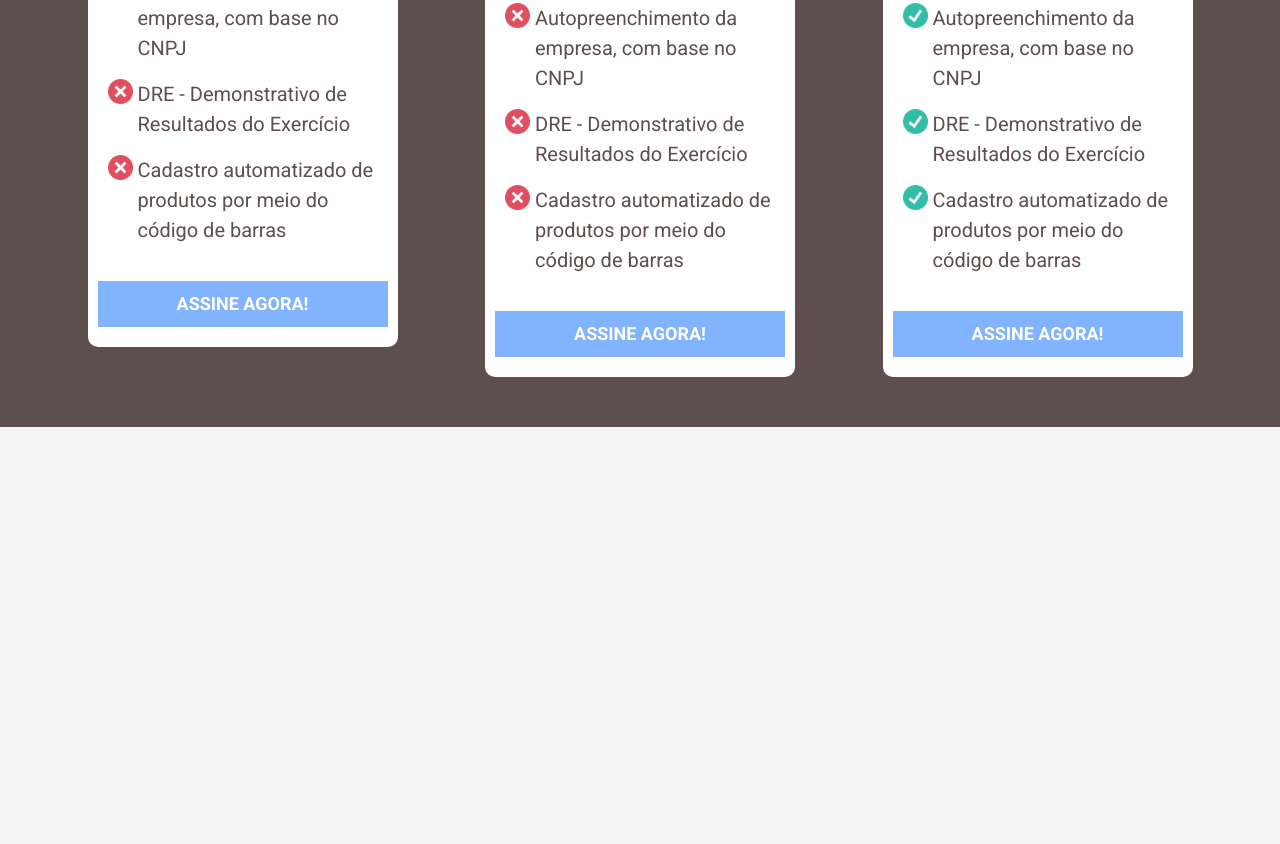
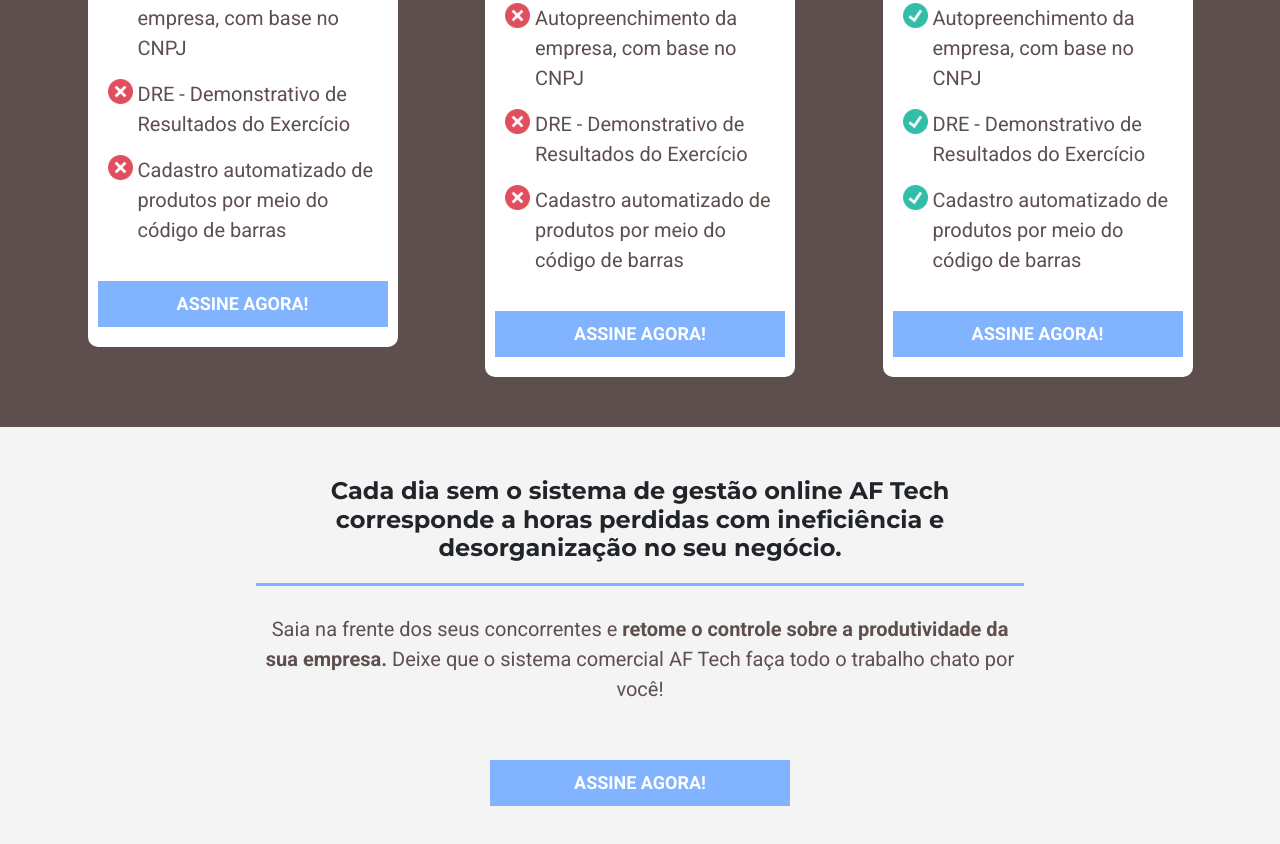
Before and after one commit to andersonmwp/af-tech-page, a plain HTML site: page index.html in a window 1280 px wide. Shown: the part 5397-6241 px from the top of the page. Before the commit the page ends 5824 px from the top, so only its background shows below. Drawn offline with nearby package versions, Linux system fonts and the light colour scheme.

Commit message:
finalizado a seção de finais

```diff
--- a/index.html
+++ b/index.html
@@ -14,6 +14,7 @@
     <link rel="stylesheet" href="src/css/informativo.css">
     <link rel="stylesheet" href="src/css/planos.css">
     <link rel="stylesheet" href="src/css/suporte.css">
+    <link rel="stylesheet" href="src/css/final.css">
 </head>
 <body>
     <header>
@@ -768,6 +769,14 @@
           </div>
         </section>
       </section>
+
+      <section class=" final-box">
+        <h2 class="final-titulo">Cada dia sem o sistema de gestão online AF Tech corresponde a horas perdidas com ineficiência e desorganização no seu negócio.</h2>
+
+        <p class="final-texto">Saia na frente dos seus concorrentes e <span class="texto-enfase">retome o controle sobre a produtividade da sua empresa.</span> Deixe que o sistema comercial AF Tech faça todo o trabalho chato por você!</p>
+
+        <input class="botao" type="submit" value="Assine agora!">
+      </section>
     </main>
 
     <script src="https://cdn.jsdelivr.net/npm/bootstrap@5.1.3/dist/js/bootstrap.bundle.min.js" integrity="sha384-ka7Sk0Gln4gmtz2MlQnikT1wXgYsOg+OMhuP+IlRH9sENBO0LRn5q+8nbTov4+1p" crossorigin="anonymous"></script>
--- /dev/null
+++ b/src/css/final.css
@@ -0,0 +1,39 @@
+.final-box {
+    display: flex;
+    align-items: center;
+    justify-content: center;
+    flex-direction: column;
+    margin: 3.125rem 0;
+
+    padding-left: 10%;
+    padding-right: 10%;
+}
+
+.final-titulo {
+    font-size: 1.5rem;
+    font-weight: 700;
+    font-family: var(--font-secondary);
+    text-align: center;
+
+    border-bottom: 3px solid #81B3FF;
+    padding-bottom: 20px;
+}
+
+.final-texto {
+    font-size: 1.25rem;
+    color: var(--black-color);
+    text-align: center;
+
+    padding: 1.25rem 0;
+}
+
+.texto-enfase {
+    font-weight: 700;
+}
+
+@media screen and (min-width:1020px) {
+    .final-box {
+        padding-left: 20%;
+        padding-right: 20%;
+    }
+}
```
